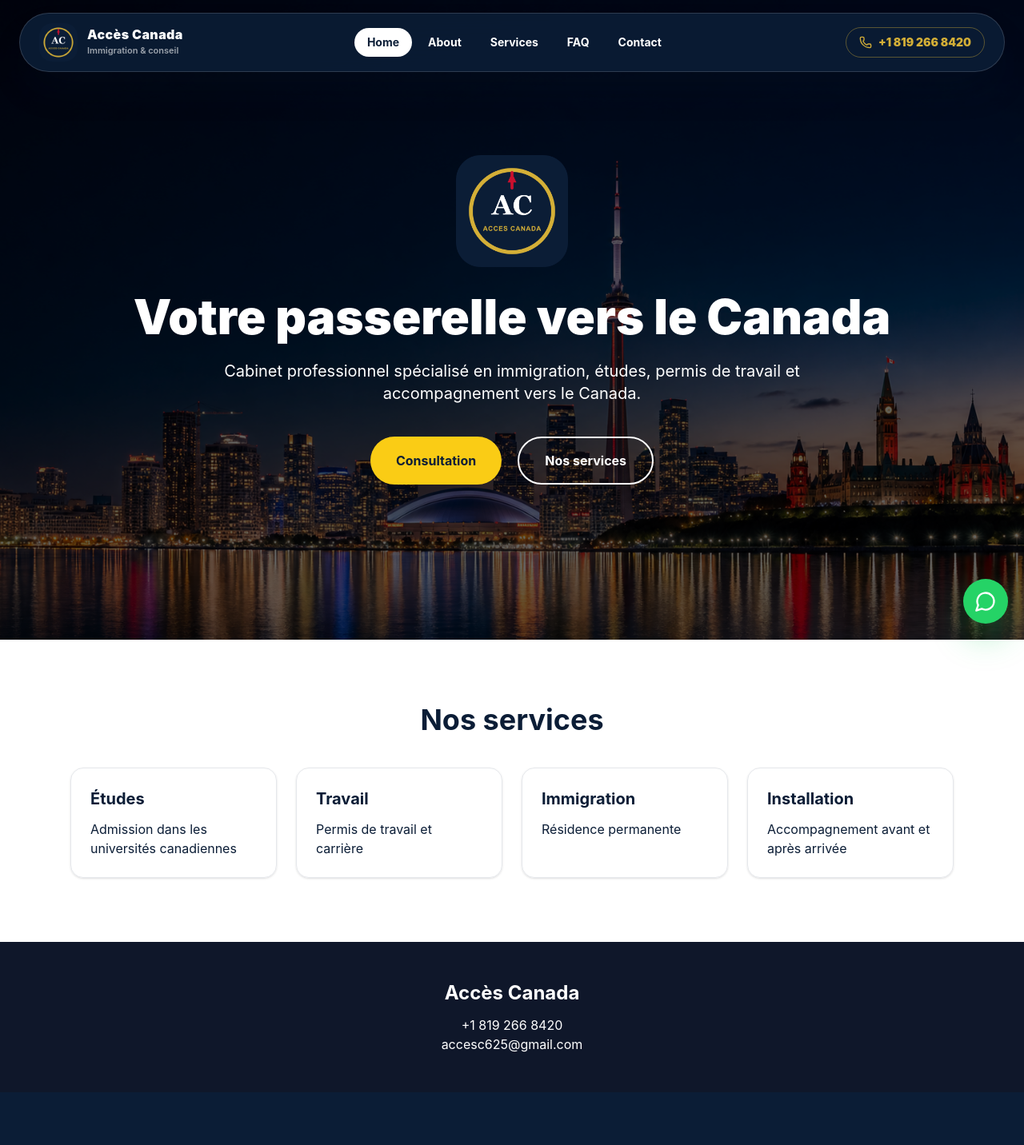
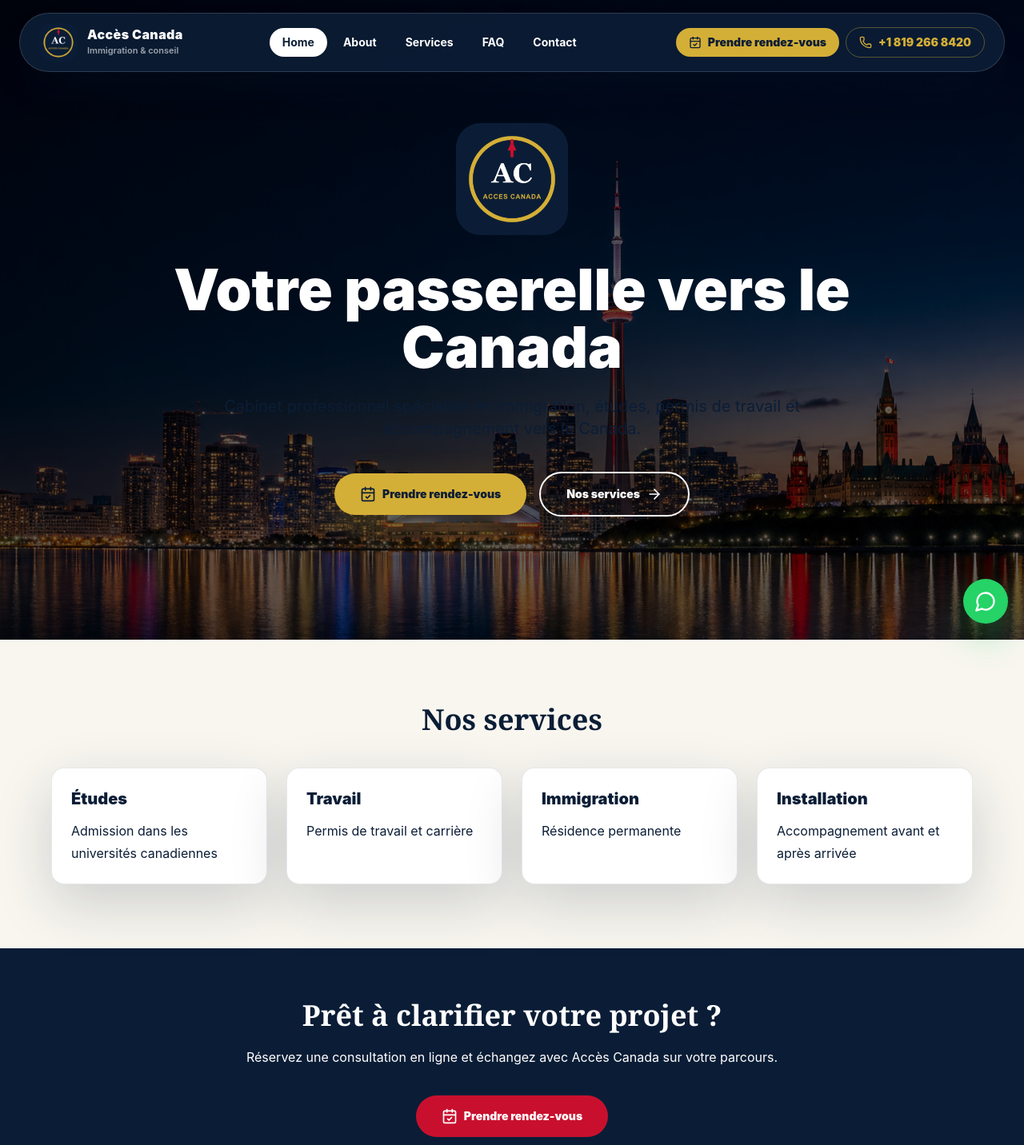
Before and after one commit to whisblack24-png/acces-canada, a Next.js app: page / in a window 1280 px wide. Shown: the top 1432 px of the page at 80% size. Built offline with nearby package versions, Linux system fonts and the light colour scheme.

Commit message:
Add Calendly appointment booking page

```diff
--- a/app/page.tsx
+++ b/app/page.tsx
@@ -1,47 +1,43 @@
+import Image from "next/image";
+import Link from "next/link";
+import { CalendarCheck, ArrowRight } from "lucide-react";
 
-import Image from "next/image";
 export default function Home() {
   return (
     <main className="bg-white">
-<section className="relative h-screen">
-<Image
-src="/images/canada-skyline.png"
-alt="Toronto"
-fill
-priority
-className="object-cover"
-/>
+      <section className="relative min-h-screen overflow-hidden">
+        <Image src="/images/canada-skyline.png" alt="Toronto" fill priority className="object-cover" />
         <div className="absolute inset-0 bg-black/60" />
-<div className="relative z-10 flex h-full flex-col items-center justify-center px-6 text-center">
-<Image
-src="/images/logo.png"
-alt="Accès Canada"
-width={140}
-height={140}
-className="mb-8 rounded-3xl"
-/>
-<h1 className="text-6xl font-black text-white">
+        <div className="relative z-10 flex min-h-screen flex-col items-center justify-center px-6 py-32 text-center">
+          <Image src="/images/logo.png" alt="Accès Canada" width={140} height={140} className="mb-8 rounded-3xl" />
+          <h1 className="max-w-5xl text-5xl font-black leading-tight text-white md:text-7xl">
             Votre passerelle vers le Canada
           </h1>
-<p className="mt-6 max-w-3xl text-xl text-white">
-Cabinet professionnel spécialisé en immigration, études,
-permis de travail et accompagnement vers le Canada.
+          <p className="mt-6 max-w-3xl text-lg leading-8 text-white/82 md:text-xl">
+            Cabinet professionnel spécialisé en immigration, études, permis de travail et accompagnement vers le Canada.
           </p>
-<div className="mt-10 flex gap-5">
-<button className="rounded-full bg-yellow-400 px-8 py-4 font-bold">
-Consultation
-</button>
-<button className="rounded-full border-2 border-white px-8 py-4 font-bold text-white">
+          <div className="mt-10 flex flex-col items-center justify-center gap-4 sm:flex-row">
+            <Link
+              href="/rendez-vous"
+              className="inline-flex min-h-12 items-center gap-2 rounded-full bg-gold px-8 py-4 text-sm font-black text-navy shadow-[0_18px_45px_rgba(212,175,55,0.26)] transition hover:-translate-y-1 hover:bg-white"
+            >
+              <CalendarCheck className="h-5 w-5" />
+              Prendre rendez-vous
+            </Link>
+            <Link
+              href="/services"
+              className="inline-flex min-h-12 items-center gap-2 rounded-full border-2 border-white px-8 py-4 text-sm font-black text-white transition hover:-translate-y-1 hover:bg-white hover:text-navy"
+            >
               Nos services
-</button>
+              <ArrowRight className="h-5 w-5" />
+            </Link>
           </div>
         </div>
       </section>
-<section className="py-20">
-<div className="mx-auto max-w-6xl px-6">
-<h2 className="mb-10 text-center text-4xl font-bold">
-Nos services
-</h2>
+
+      <section className="bg-ivory px-6 py-20">
+        <div className="mx-auto max-w-6xl">
+          <h2 className="mb-10 text-center font-display text-4xl font-black text-navy">Nos services</h2>
           <div className="grid gap-6 md:grid-cols-4">
             {[
               ["Études", "Admission dans les universités canadiennes"],
@@ -49,20 +45,30 @@ Nos services
               ["Immigration", "Résidence permanente"],
               ["Installation", "Accompagnement avant et après arrivée"],
             ].map(([title, text]) => (
-<div key={title} className="rounded-2xl border p-6 shadow">
-<h3 className="mb-3 text-xl font-bold">{title}</h3>
-<p>{text}</p>
+              <div key={title} className="rounded-2xl border border-navy/10 bg-white p-6 shadow-premium">
+                <h3 className="mb-3 text-xl font-black text-navy">{title}</h3>
+                <p className="leading-7 text-navy/62">{text}</p>
               </div>
-
             ))}
           </div>
         </div>
       </section>
-<footer className="bg-slate-900 py-12 text-center text-white">
-<h3 className="text-2xl font-bold">Accès Canada</h3>
-<p className="mt-3">+1 819 266 8420</p>
-<p>accesc625@gmail.com</p>
-</footer>
+
+      <section className="bg-navy px-6 py-16 text-center text-white">
+        <div className="mx-auto max-w-4xl">
+          <h2 className="font-display text-4xl font-black">Prêt à clarifier votre projet ?</h2>
+          <p className="mx-auto mt-4 max-w-2xl leading-8 text-white/68">
+            Réservez une consultation en ligne et échangez avec Accès Canada sur votre parcours.
+          </p>
+          <Link
+            href="/rendez-vous"
+            className="mt-8 inline-flex min-h-12 items-center gap-2 rounded-full bg-canada px-8 py-4 text-sm font-black text-white transition hover:-translate-y-1 hover:bg-gold hover:text-navy"
+          >
+            <CalendarCheck className="h-5 w-5" />
+            Prendre rendez-vous
+          </Link>
+        </div>
+      </section>
     </main>
   );
 }
--- /dev/null
+++ b/app/rendez-vous/page.tsx
@@ -0,0 +1,72 @@
+import type { Metadata } from "next";
+import Script from "next/script";
+import { CalendarCheck, Clock, ShieldCheck } from "lucide-react";
+import { InteriorHero } from "@/components/InteriorHero";
+import { Reveal } from "@/components/Reveal";
+import { brand } from "@/lib/site";
+
+export const metadata: Metadata = {
+  title: "Prendre rendez-vous",
+  description: "Réservez une consultation en ligne avec Accès Canada via Calendly.",
+};
+
+export default function AppointmentPage() {
+  return (
+    <main>
+      <InteriorHero
+        eyebrow="Rendez-vous"
+        title="Réservez votre consultation Accès Canada."
+        text="Choisissez directement un créneau en ligne pour discuter de votre projet, clarifier vos options et préparer la prochaine étape avec notre équipe."
+      />
+
+      <section className="bg-ivory px-6 py-20">
+        <div className="mx-auto grid max-w-7xl gap-10 lg:grid-cols-[0.72fr_1.28fr] lg:items-start">
+          <Reveal className="rounded-[2rem] bg-navy p-8 text-white shadow-premium md:p-10">
+            <p className="text-sm font-black uppercase tracking-[0.24em] text-gold">Consultation en ligne</p>
+            <h2 className="mt-5 font-display text-4xl font-black leading-tight">Un créneau adapté à votre disponibilité.</h2>
+            <p className="mt-5 leading-8 text-white/70">
+              Le calendrier ci-contre vous permet de réserver une consultation de 30 minutes avec Accès Canada. Après la
+              réservation, vous recevrez automatiquement les informations du rendez-vous.
+            </p>
+
+            <div className="mt-8 space-y-4">
+              {[
+                { icon: CalendarCheck, title: "Réservation simple", text: "Sélectionnez le jour et l'heure qui vous conviennent." },
+                { icon: Clock, title: "Consultation de 30 minutes", text: "Un échange ciblé pour comprendre votre situation." },
+                { icon: ShieldCheck, title: "Accompagnement professionnel", text: "Une première orientation claire et confidentielle." },
+              ].map((item) => (
+                <div key={item.title} className="flex gap-4 rounded-2xl bg-white/8 p-4">
+                  <span className="grid h-11 w-11 shrink-0 place-items-center rounded-full bg-gold text-navy">
+                    <item.icon className="h-5 w-5" />
+                  </span>
+                  <span>
+                    <span className="block font-black">{item.title}</span>
+                    <span className="mt-1 block text-sm leading-6 text-white/62">{item.text}</span>
+                  </span>
+                </div>
+              ))}
+            </div>
+
+            <p className="mt-8 text-sm leading-6 text-white/56">
+              Vous pouvez aussi nous écrire directement à {brand.email} si aucun créneau ne correspond à votre
+              disponibilité.
+            </p>
+          </Reveal>
+
+          <Reveal delay={0.08} className="overflow-hidden rounded-[2rem] border border-navy/10 bg-white shadow-premium">
+            <div className="border-b border-navy/10 px-5 py-4 md:px-7">
+              <p className="text-xs font-black uppercase tracking-[0.22em] text-canada">Calendrier Calendly</p>
+            </div>
+            <div
+              className="calendly-inline-widget min-w-[320px]"
+              data-url="https://calendly.com/accesc625/30min"
+              style={{ height: "700px" }}
+            />
+          </Reveal>
+        </div>
+      </section>
+
+      <Script src="https://assets.calendly.com/assets/external/widget.js" strategy="afterInteractive" />
+    </main>
+  );
+}
--- a/components/Navbar.tsx
+++ b/components/Navbar.tsx
@@ -4,7 +4,7 @@ import Image from "next/image";
 import Link from "next/link";
 import { usePathname } from "next/navigation";
 import { AnimatePresence, motion } from "framer-motion";
-import { Menu, Phone, X } from "lucide-react";
+import { CalendarCheck, Menu, Phone, X } from "lucide-react";
 import { useState } from "react";
 import { brand, navItems } from "@/lib/site";
 
@@ -40,13 +40,22 @@ export function Navbar() {
           })}
         </div>
 
+        <div className="hidden items-center gap-2 lg:flex">
+          <Link
+            href="/rendez-vous"
+            className="inline-flex items-center gap-2 rounded-full bg-gold px-4 py-2 text-sm font-black text-navy transition hover:bg-white"
+          >
+            <CalendarCheck className="h-4 w-4" />
+            Prendre rendez-vous
+          </Link>
           <a
             href={`tel:${brand.phone.replaceAll(" ", "")}`}
-          className="hidden items-center gap-2 rounded-full border border-gold/40 px-4 py-2 text-sm font-black text-gold transition hover:bg-gold hover:text-navy lg:inline-flex"
+            className="inline-flex items-center gap-2 rounded-full border border-gold/40 px-4 py-2 text-sm font-black text-gold transition hover:bg-gold hover:text-navy"
           >
             <Phone className="h-4 w-4" />
             {brand.phone}
           </a>
+        </div>
 
         <button
           type="button"
@@ -76,6 +85,14 @@ export function Navbar() {
                 {item.label}
               </Link>
             ))}
+            <Link
+              href="/rendez-vous"
+              onClick={() => setOpen(false)}
+              className="mt-2 flex items-center justify-center gap-2 rounded-2xl bg-gold px-4 py-3 text-sm font-black text-navy"
+            >
+              <CalendarCheck className="h-4 w-4" />
+              Prendre rendez-vous
+            </Link>
           </motion.div>
         ) : null}
       </AnimatePresence>
```
Lines whose indentation alone changed are shown as unchanged.
